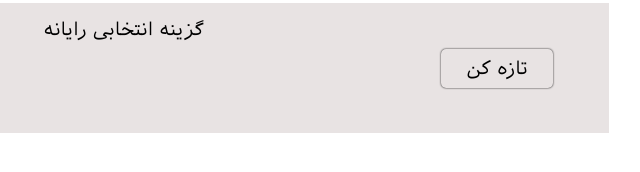
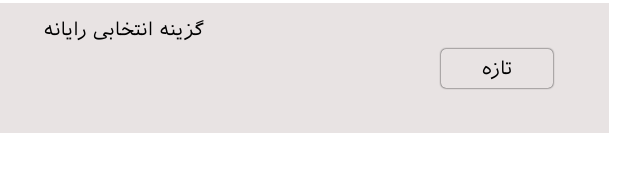
Before and after one commit to ThunderEon/rock-paper-scissorsGame, a plain HTML site: page index.htm in a window 1280 px wide. Shown: the part 342-514 px from the top of the page, 404-1044 px from the left. Drawn offline with Linux system fonts and the light colour scheme.

Commit message:
Update index.htm

```diff
--- a/index.htm
+++ b/index.htm
@@ -42,7 +42,7 @@
           <p>گزینه انتخابی رایانه</p>
           <div class="choice"></div>
         </div>
-        <button>تازه کن</button>
+        <button>تازه</button>
       </div>
     </div>
 
```
